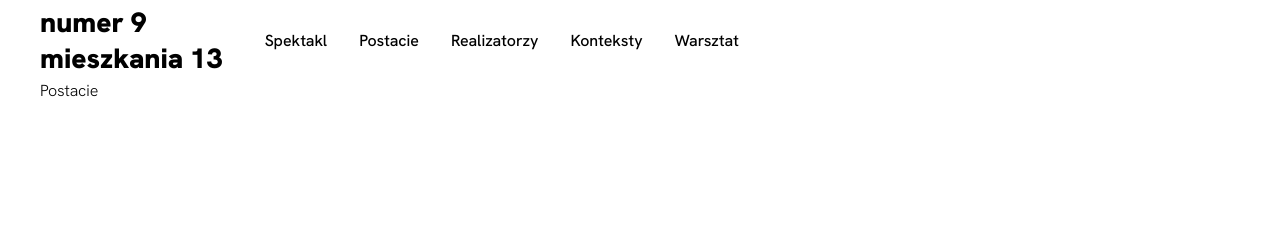
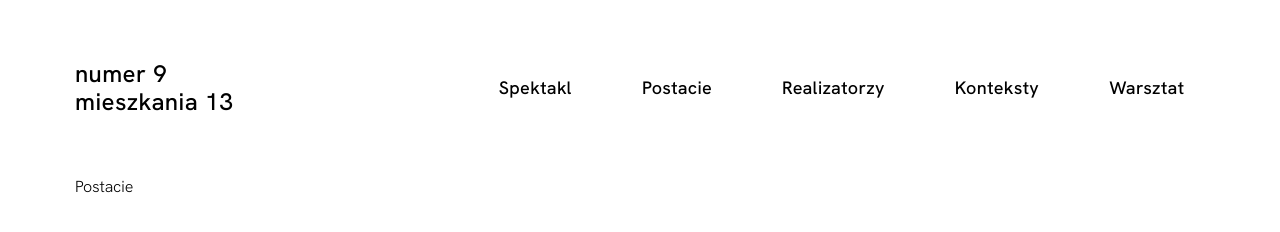
Before and after one commit to JakubChrapek/9m13, a Gatsby site: page /actors in a window 1280 px wide. Built offline with nearby package versions, Linux system fonts and the light colour scheme; Gatsby itself is replaced by a stand-in of ours.

Commit message:
(navigation) centering and base typography

```diff
--- a/package.json
+++ b/package.json
@@ -8,6 +8,7 @@
     "@mdx-js/mdx": "^1.6.16",
     "babel-plugin-styled-components": "^1.11.1",
     "dotenv": "^8.2.0",
+    "framer-motion": "^2.6.13",
     "gatsby": "^2.24.54",
     "gatsby-image": "^2.4.17",
     "gatsby-plugin-layout": "^1.3.10",
--- a/src/assets/styles/GlobalStyle.js
+++ b/src/assets/styles/GlobalStyle.js
@@ -11,7 +11,7 @@ const GlobalStyle = createGlobalStyle`
   }
   body {
     margin: 0;
-    padding: 0 40px;
+    padding: 0;
     font-family: 'HKGrotesk';
   }
   button {
--- a/src/components/Navigation/Navigation.js
+++ b/src/components/Navigation/Navigation.js
@@ -3,10 +3,10 @@ import styled from "styled-components"
 import { Link } from "gatsby"
 
 const NavigationWrapper = styled.nav`
-  padding: 20px 0;
-  height: 80px;
+  padding: 60px 0;
+  /* height: 80px; */
   display: flex;
-  justify-content: flex-start;
+  justify-content: space-around;
   align-items: center;
   font-family: "HKGrotesk";
   a {
@@ -16,9 +16,11 @@ const NavigationWrapper = styled.nav`
 `
 
 const Logo = styled.div`
-  font-weight: 700;
-  font-size: 28px;
-  margin-right: 10px;
+  font-weight: 600;
+  font-size: 24px;
+  line-height: 28px;
+  letter-spacing: 0.02em;
+  flex: 0 0 25%;
   a {
     display: flex;
     flex-direction: column;
@@ -28,20 +30,27 @@ const Logo = styled.div`
 
 const NavigationList = styled.ul`
   display: flex;
+  flex: 0 0 75%;
   list-style: none;
+  padding-left: 12.5%;
 `
 
 const NavigationListItem = styled.li`
   font-weight: 600;
-  font-size: 16px;
-  margin-left: 32px;
+  font-size: 18px;
+  line-height: 18px;
+  letter-spacing: 0.02em;
+  margin-right: 70px;
+  &:last-child {
+    margin-right: 0;
+  }
 `
 
 const SkipNavLink = styled(Link)`
   position: absolute;
   top: 10px;
   right: 60px;
-  font-weight: ${({ theme }) => theme.fontWeight.semiBold};
+  font-weight: 600;
   transform: translateY(-200%);
   transition: transform
     ${({ theme }) => `${theme.transition.time} ${theme.transition.cubicBezier}`};
--- a/src/layouts/index.js
+++ b/src/layouts/index.js
@@ -6,6 +6,7 @@ import styled, { ThemeProvider } from "styled-components"
 
 const PageWrapper = styled.div`
   max-width: 1440px;
+  padding: 0 75px;
   margin: 0 auto;
 `
 
@@ -13,11 +14,9 @@ const theme = {
   colors: {
     white: "#fff",
     black: "#000",
-  },
-  fontWeight: {
-    normal: "400",
-    semiBold: "600",
-    black: "900",
+    gray: "#BEBFBB",
+    grayText: "#606060",
+    grayDarkest: "#1B1F1D",
   },
   transition: {
     time: "0.6s",
--- a/src/pages/index.js
+++ b/src/pages/index.js
@@ -4,7 +4,7 @@ import { graphql } from "gatsby"
 
 const HomePage = ({ data }) => (
   <>
-    <Seo title="9 mieszkania 13" />
+    <Seo title="Home" />
     {data.allDatoCmsTest.nodes.map((test, iterator) => (
       <p key={iterator}>{test.testParagraph}</p>
     ))}
```
Also changed, not shown: 1 other file.
